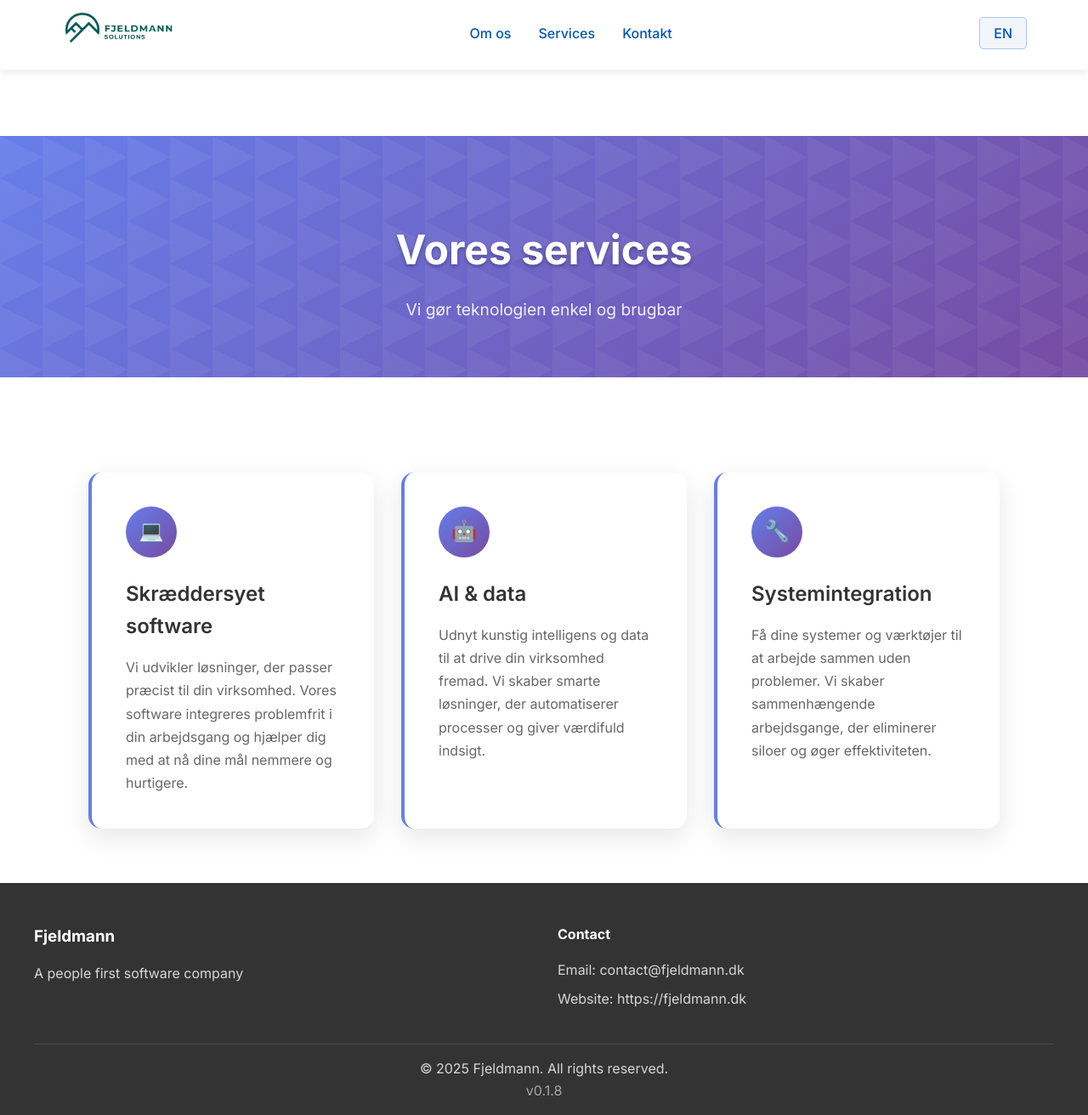
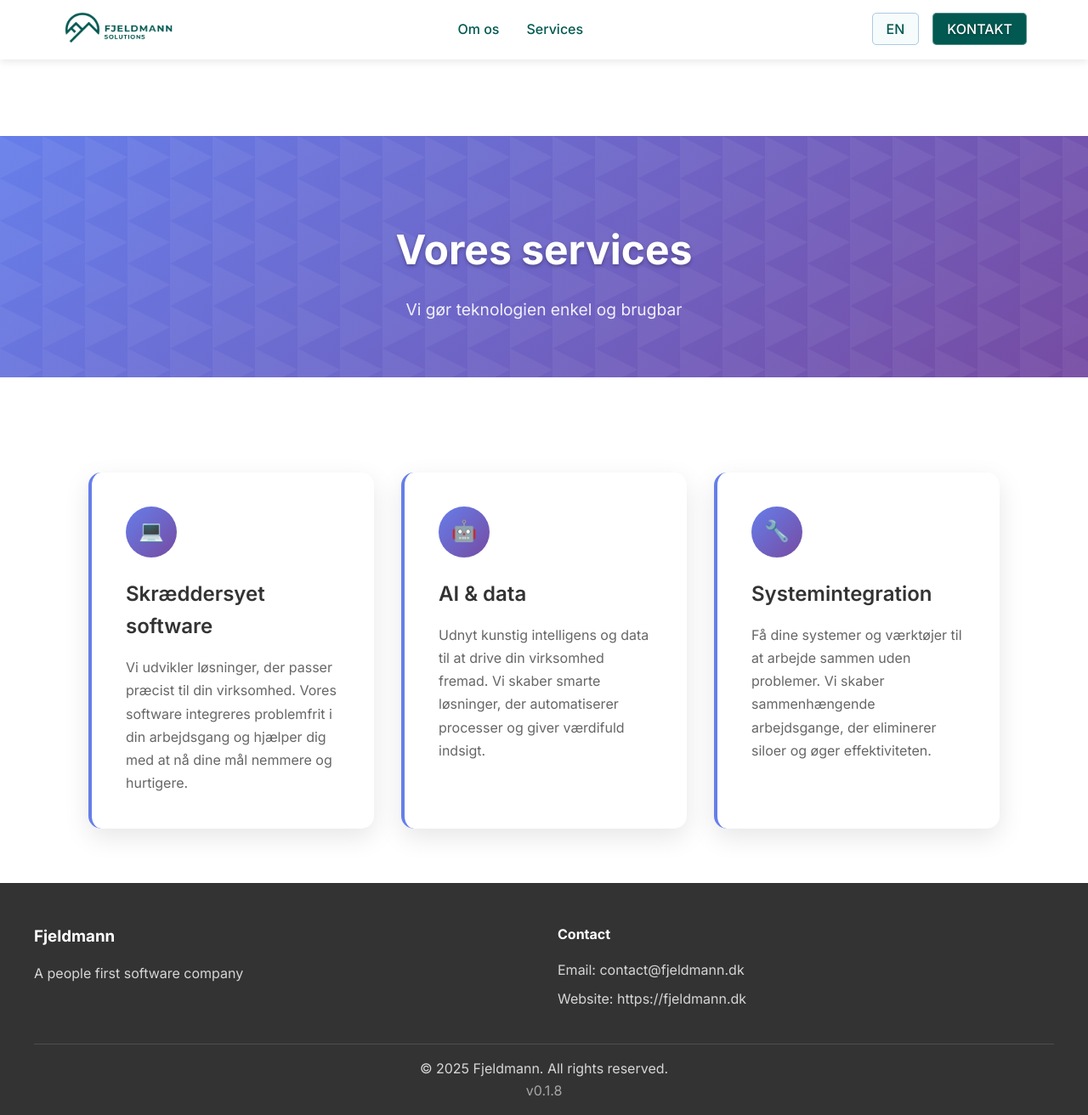
Before and after one commit to Fjeldmann/fjeldmann.github.io, a Jekyll site: the page built from _da/services.md, in a window 1280 px wide and 1312 px high. Shown: the whole window at 85% size. Built offline with Jekyll 4.4.1, drawn with Linux system fonts in a browser that asks for light colours.

Commit message:
feat: update navigation layout and styles, change logo color to green, and add contact button

```diff
--- a/_includes/navigation.html
+++ b/_includes/navigation.html
@@ -3,7 +3,7 @@
         <div class="nav-logo">
             <a href="{% if page.lang == 'en' %}{{ '/en/' | relative_url }}{% else %}{{ '/' | relative_url }}{% endif %}">
                 <img src="{{ '/assets/logo/colorwhitenametruestackedfalse.png' | relative_url }}" alt="Fjeldmann" class="logo-image white-logo">
-                <img src="{{ '/assets/logo/colorpinenametruestackedfalse.png' | relative_url }}" alt="Fjeldmann" class="logo-image blue-logo">
+                <img src="{{ '/assets/logo/colorpinenametruestackedfalse.png' | relative_url }}" alt="Fjeldmann" class="logo-image green-logo">
             </a>
         </div>
 
@@ -11,26 +11,35 @@
             {% if page.lang == 'en' %}
                 <a href="{{ '/en/about' | relative_url }}" class="nav-link">About Us</a>
                 <a href="{{ '/en/services' | relative_url }}" class="nav-link">Services</a>
-                <a href="{{ '/en/contact' | relative_url }}" class="nav-link">Contact</a>
             {% else %}
                 <a href="{{ '/about' | relative_url }}" class="nav-link">Om os</a>
                 <a href="{{ '/services' | relative_url }}" class="nav-link">Services</a>
-                <a href="{{ '/contact' | relative_url }}" class="nav-link">Kontakt</a>
             {% endif %}
         </div>
 
-        <div class="nav-lang">
+        <div class="nav-controls">
+            <div class="nav-lang">
             {% if page.lang == 'en' %}
                 <a href="{{ '/' | relative_url }}" class="lang-link">da</a>
             {% else %}
                 <a href="{{ '/en/' | relative_url }}" class="lang-link">en</a>
             {% endif %}
-        </div>
+            </div>
 
-        <div class="nav-toggle" id="nav-toggle">
+            <!-- Contact button moved to the right of the language toggle -->
+            <div class="nav-contact">
+            {% if page.lang == 'en' %}
+                <a href="{{ '/en/contact' | relative_url }}" class="contact-btn">Contact</a>
+            {% else %}
+                <a href="{{ '/contact' | relative_url }}" class="contact-btn">Kontakt</a>
+            {% endif %}
+            </div>
+
+            <div class="nav-toggle" id="nav-toggle">
             <span class="bar"></span>
             <span class="bar"></span>
             <span class="bar"></span>
+            </div>
         </div>
     </div>
 </nav>
--- a/assets/css/main.scss
+++ b/assets/css/main.scss
@@ -47,6 +47,8 @@ body {
     font-size: 1.5rem;
     font-weight: 700;
     position: relative;
+    display: flex; /* ensure vertical alignment */
+    align-items: center;
 }
 
 .nav-logo a {
@@ -54,7 +56,8 @@ body {
     color: white;
     font-weight: 700;
     position: relative;
-    display: block;
+    display: flex; /* center logo images inside anchor */
+    align-items: center;
 }
 
 .logo-image {
@@ -68,10 +71,11 @@ body {
     opacity: 1;
 }
 
-.blue-logo {
+.green-logo {
     position: absolute;
-    top: 0;
     left: 0;
+    top: 50%;
+    transform: translateY(-50%); /* center the overlay vertically */
     opacity: 0;
 }
 
@@ -80,14 +84,16 @@ body {
     opacity: 0;
 }
 
-.navbar.scrolled .blue-logo,
-.inner-page .navbar .blue-logo {
+.navbar.scrolled .green-logo,
+.inner-page .navbar .green-logo {
     opacity: 1;
 }
 
 .nav-menu {
     display: flex;
     gap: 2rem;
+    flex: 1; /* allow the menu to take available space and enable centering */
+    justify-content: center; /* keep nav links centered */
 }
 
 .nav-link {
@@ -101,7 +107,7 @@ body {
 
 .navbar.scrolled .nav-link,
 .inner-page .navbar .nav-link {
-    color: #0056b3; /* Blue color for better visibility on light backgrounds */
+    color: #025951; /* Green color for better visibility on light backgrounds */
     text-shadow: none;
 }
 
@@ -112,7 +118,7 @@ body {
 
 .navbar.scrolled .nav-link:hover,
 .inner-page .navbar .nav-link:hover {
-    color: #003d7a; /* Darker blue on hover */
+    color: #025951 /* Darker green on hover */
 }
 
 .nav-link::after {
@@ -128,7 +134,7 @@ body {
 
 .navbar.scrolled .nav-link::after,
 .inner-page .navbar .nav-link::after {
-    background: #0056b3; /* Blue underline for scrolled/inner pages */
+    background: #025951; /* gree underline for scrolled/inner pages */
 }
 
 .nav-link:hover::after {
@@ -136,11 +142,17 @@ body {
 }
 
 /* Language Switcher */
-.nav-lang {
-    margin-left: 1rem;
+.nav-controls {
+    display: flex;
+    align-items: center;
+    gap: 0.5rem; /* tighten spacing of language toggle + contact button + toggle */
 }
 
-.lang-link {
+.nav-lang, .nav-contact{
+    margin-left: 0.5rem;
+}
+
+.lang-link, .contact-btn {
     color: white;
     text-decoration: none;
     font-weight: 500;
@@ -155,16 +167,26 @@ body {
 
 .navbar.scrolled .lang-link,
 .inner-page .navbar .lang-link {
-    color: #0056b3;
+    color: #025951;
     text-shadow: none;
     border: 1px solid rgba(0, 86, 179, 0.3);
-    background: rgba(0, 86, 179, 0.05);
+    background: #019c8d09
 }
 
 .lang-link:hover {
     background: rgba(255, 255, 255, 0.2);
     border-color: rgba(255, 255, 255, 0.5);
     transform: translateY(-2px);
+}
+
+
+.contact-btn {
+    background: #025951; /* solid primary color */
+}
+
+.contact-btn:hover {
+    transform: translateY(-2px);
+    background: #024d4d; /* slightly darker on hover */
 }
 
 .navbar.scrolled .lang-link:hover,
@@ -190,7 +212,7 @@ body {
 
 .navbar.scrolled .bar,
 .inner-page .navbar .bar {
-    background: #0056b3;
+    background: #025951;
 }
 
 /* Hero Section */
@@ -327,11 +349,11 @@ body {
     .nav-lang {
         order: -1;
         margin-left: 0;
-        margin-right: 1rem;
     }
 
     .nav-toggle {
         display: flex;
+        margin-left: 1rem;
     }
 
     .nav-toggle.active .bar:nth-child(2) {
```
